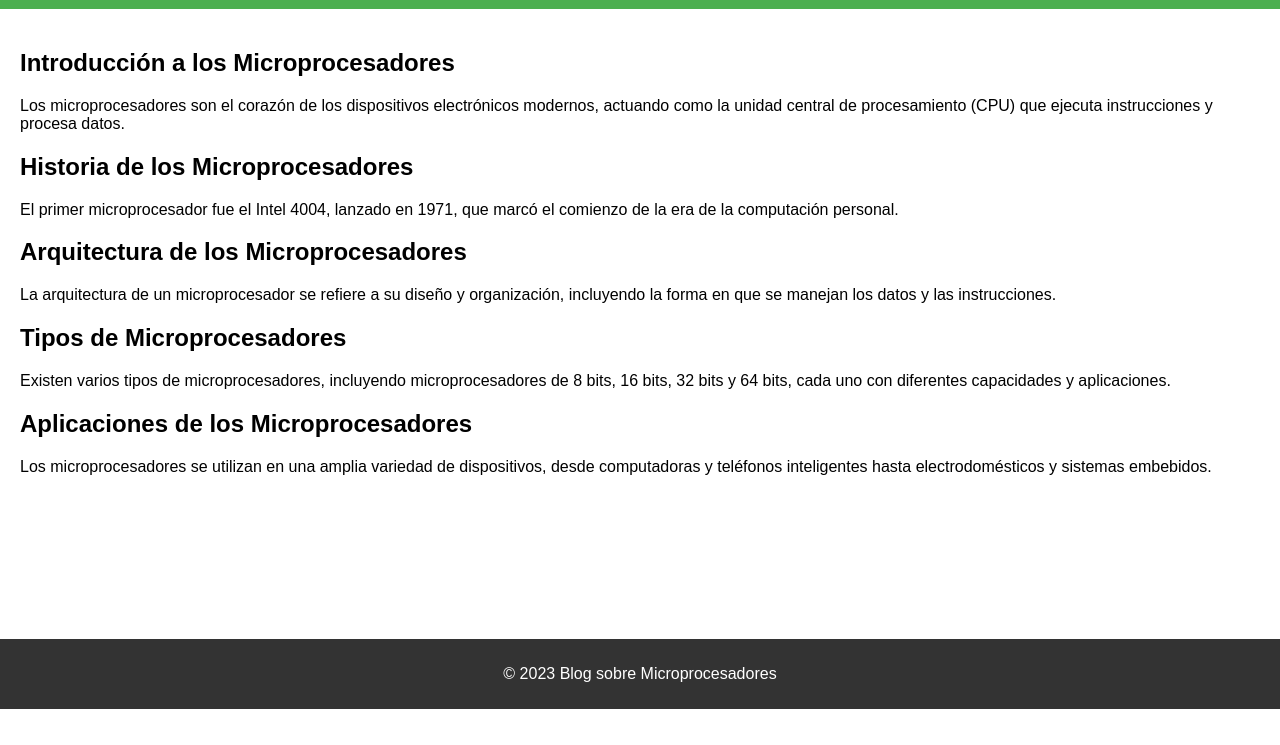
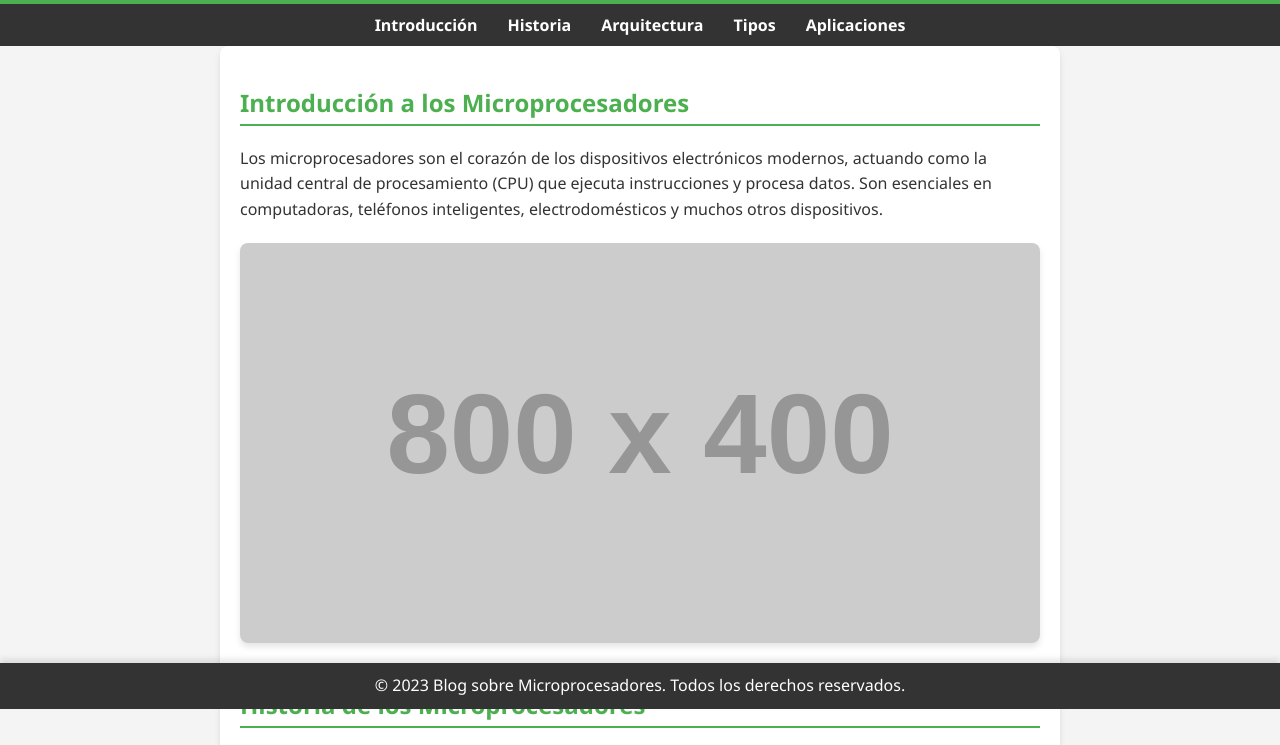
Before and after one commit to imelijsoh/blog1, a plain HTML site: page index.html in a window 1280 px wide. Shown: the part 91-836 px from the top of the page. Before the commit the page ends 800 px from the top, so only its background shows below. Drawn offline with Linux system fonts and the light colour scheme; placeholder pictures from the web are drawn by us.

Commit message:
Update index.html

```diff
--- a/index.html
+++ b/index.html
@@ -3,21 +3,69 @@
 <head>
     <meta charset="UTF-8">
     <meta name="viewport" content="width=device-width, initial-scale=1.0">
-    <title>Blog sobre Microprocesadores</title>
+    <title> Microprocesadores</title>
     <style>
         body {
-            font-family: Arial, sans-serif;
+            font-family: 'Segoe UI', Tahoma, Geneva, Verdana, sans-serif;
             margin: 0;
             padding: 0;
+            background-color: #f4f4f4;
+            color: #333;
         }
         header {
             background-color: #4CAF50;
             color: white;
+            padding: 20px 0;
+            text-align: center;
+            box-shadow: 0 4px 6px rgba(0, 0, 0, 0.1);
+        }
+        header h1 {
+            margin: 0;
+            font-size: 2.5em;
+        }
+        nav {
+            display: flex;
+            justify-content: center;
+            background-color: #333;
             padding: 10px 0;
-            text-align: center;
+        }
+        nav a {
+            color: white;
+            text-decoration: none;
+            margin: 0 15px;
+            font-weight: bold;
+        }
+        nav a:hover {
+            color: #4CAF50;
         }
         main {
             padding: 20px;
+            max-width: 800px;
+            margin: 0 auto;
+            background-color: white;
+            box-shadow: 0 4px 6px rgba(0, 0, 0, 0.1);
+            border-radius: 8px;
+            margin-bottom: 80px;
+        }
+        section {
+            margin-bottom: 40px;
+        }
+        h2 {
+            color: #4CAF50;
+            border-bottom: 2px solid #4CAF50;
+            padding-bottom: 5px;
+        }
+        p {
+            line-height: 1.6;
+        }
+        .image-container {
+            text-align: center;
+            margin: 20px 0;
+        }
+        .image-container img {
+            max-width: 100%;
+            border-radius: 8px;
+            box-shadow: 0 4px 6px rgba(0, 0, 0, 0.1);
         }
         footer {
             background-color: #333;
@@ -27,6 +75,10 @@
             position: fixed;
             bottom: 0;
             width: 100%;
+            box-shadow: 0 -4px 6px rgba(0, 0, 0, 0.1);
+        }
+        footer p {
+            margin: 0;
         }
     </style>
 </head>
@@ -34,30 +86,59 @@
     <header>
         <h1>Blog sobre Microprocesadores</h1>
     </header>
+    <nav>
+        <a href="#introduccion">Introducción</a>
+        <a href="#historia">Historia</a>
+        <a href="#arquitectura">Arquitectura</a>
+        <a href="#tipos">Tipos</a>
+        <a href="#aplicaciones">Aplicaciones</a>
+    </nav>
     <main>
-        <section>
+        <section id="introduccion">
             <h2>Introducción a los Microprocesadores</h2>
-            <p>Los microprocesadores son el corazón de los dispositivos electrónicos modernos, actuando como la unidad central de procesamiento (CPU) que ejecuta instrucciones y procesa datos.</p>
+            <p>Los microprocesadores son el corazón de los dispositivos electrónicos modernos, actuando como la unidad central de procesamiento (CPU) que ejecuta instrucciones y procesa datos. Son esenciales en computadoras, teléfonos inteligentes, electrodomésticos y muchos otros dispositivos.</p>
+            <div class="image-container">
+                <img src="https://via.placeholder.com/800x400" alt="Microprocesador">
+            </div>
         </section>
-        <section>
+        <section id="historia">
             <h2>Historia de los Microprocesadores</h2>
-            <p>El primer microprocesador fue el Intel 4004, lanzado en 1971, que marcó el comienzo de la era de la computación personal.</p>
+            <p>El primer microprocesador fue el Intel 4004, lanzado en 1971, que marcó el comienzo de la era de la computación personal. Este microprocesador de 4 bits fue diseñado para calculadoras, pero su impacto fue mucho más allá, sentando las bases para la revolución tecnológica que siguió.</p>
+            <p>En los años siguientes, compañías como Intel, AMD y ARM desarrollaron microprocesadores más avanzados, aumentando su capacidad de procesamiento y reduciendo su tamaño. Hoy en día, los microprocesadores son omnipresentes en nuestra vida diaria.</p>
         </section>
-        <section>
+        <section id="arquitectura">
             <h2>Arquitectura de los Microprocesadores</h2>
-            <p>La arquitectura de un microprocesador se refiere a su diseño y organización, incluyendo la forma en que se manejan los datos y las instrucciones.</p>
+            <p>La arquitectura de un microprocesador se refiere a su diseño y organización, incluyendo la forma en que se manejan los datos y las instrucciones. Las arquitecturas más comunes son:</p>
+            <ul>
+                <li><strong>Arquitectura Von Neumann:</strong> Utiliza una única memoria para almacenar datos e instrucciones.</li>
+                <li><strong>Arquitectura Harvard:</strong> Separa la memoria de datos de la memoria de instrucciones, permitiendo un acceso más rápido.</li>
+                <li><strong>Arquitectura RISC:</strong> (Reduced Instruction Set Computer) Utiliza un conjunto reducido de instrucciones para aumentar la eficiencia.</li>
+                <li><strong>Arquitectura CISC:</strong> (Complex Instruction Set Computer) Utiliza un conjunto complejo de instrucciones para realizar tareas más elaboradas.</li>
+            </ul>
         </section>
-        <section>
+        <section id="tipos">
             <h2>Tipos de Microprocesadores</h2>
-            <p>Existen varios tipos de microprocesadores, incluyendo microprocesadores de 8 bits, 16 bits, 32 bits y 64 bits, cada uno con diferentes capacidades y aplicaciones.</p>
+            <p>Existen varios tipos de microprocesadores, cada uno con diferentes capacidades y aplicaciones:</p>
+            <ul>
+                <li><strong>Microprocesadores de 8 bits:</strong> Utilizados en dispositivos simples como electrodomésticos y juguetes.</li>
+                <li><strong>Microprocesadores de 16 bits:</strong> Utilizados en sistemas embebidos y dispositivos más complejos.</li>
+                <li><strong>Microprocesadores de 32 bits:</strong> Comunes en computadoras personales y teléfonos inteligentes antiguos.</li>
+                <li><strong>Microprocesadores de 64 bits:</strong> Utilizados en computadoras modernas, servidores y dispositivos móviles de alta gama.</li>
+            </ul>
         </section>
-        <section>
+        <section id="aplicaciones">
             <h2>Aplicaciones de los Microprocesadores</h2>
-            <p>Los microprocesadores se utilizan en una amplia variedad de dispositivos, desde computadoras y teléfonos inteligentes hasta electrodomésticos y sistemas embebidos.</p>
+            <p>Los microprocesadores se utilizan en una amplia variedad de dispositivos y sistemas, incluyendo:</p>
+            <ul>
+                <li><strong>Computadoras personales:</strong> Desde laptops hasta servidores, los microprocesadores son el núcleo de estos dispositivos.</li>
+                <li><strong>Teléfonos inteligentes:</strong> Los microprocesadores modernos permiten realizar tareas complejas en dispositivos móviles.</li>
+                <li><strong>Electrodomésticos:</strong> Lavadoras, refrigeradores y otros electrodomésticos utilizan microprocesadores para mejorar su funcionalidad.</li>
+                <li><strong>Sistemas embebidos:</strong> Utilizados en automóviles, aviones y sistemas industriales para controlar procesos específicos.</li>
+            </ul>
         </section>
     </main>
     <footer>
-        <p>&copy; 2023 Blog sobre Microprocesadores</p>
+        <p>&copy; 2023 Blog sobre Microprocesadores. Todos los derechos reservados.</p>
     </footer>
 </body>
 </html>
```
